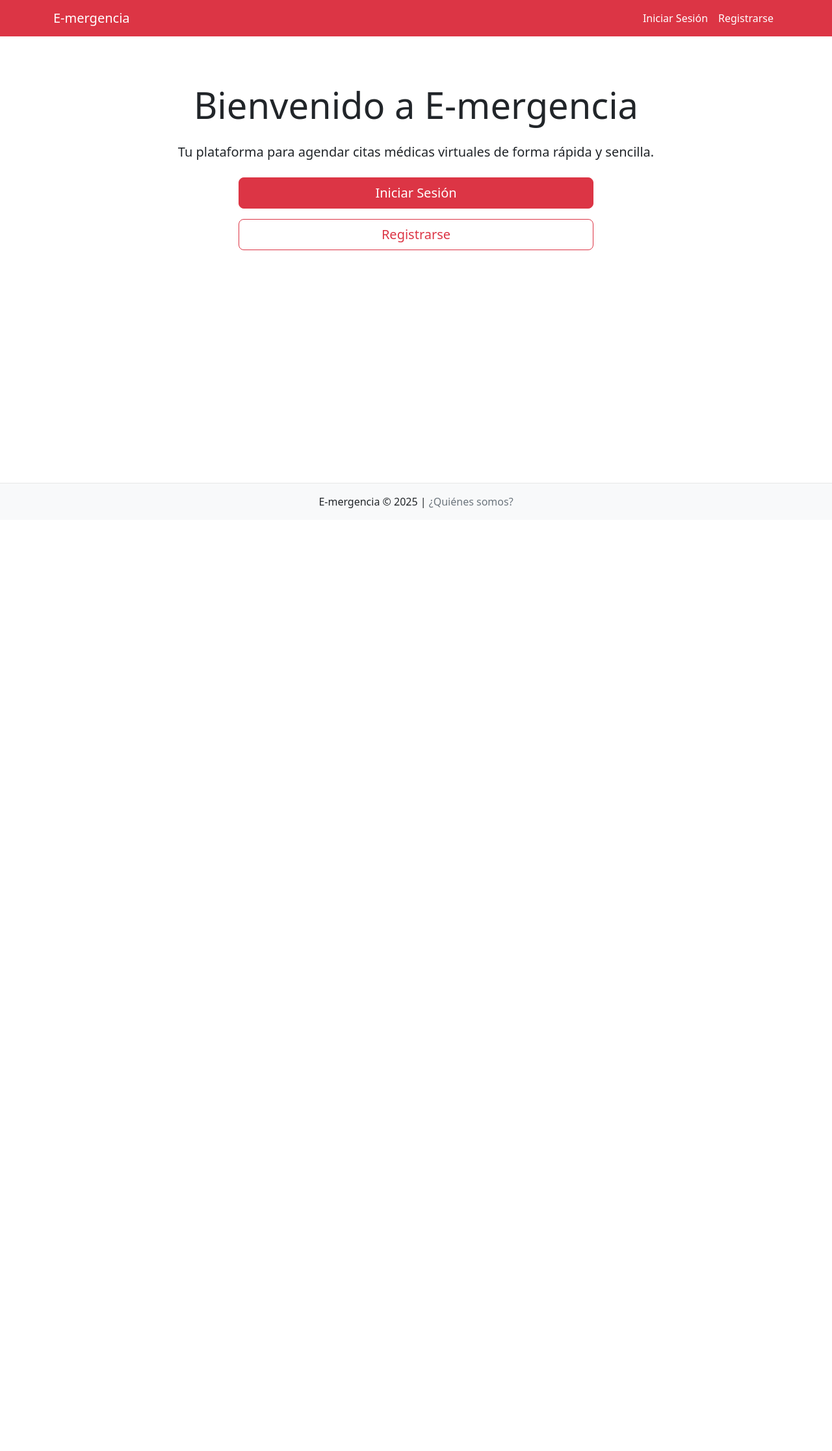
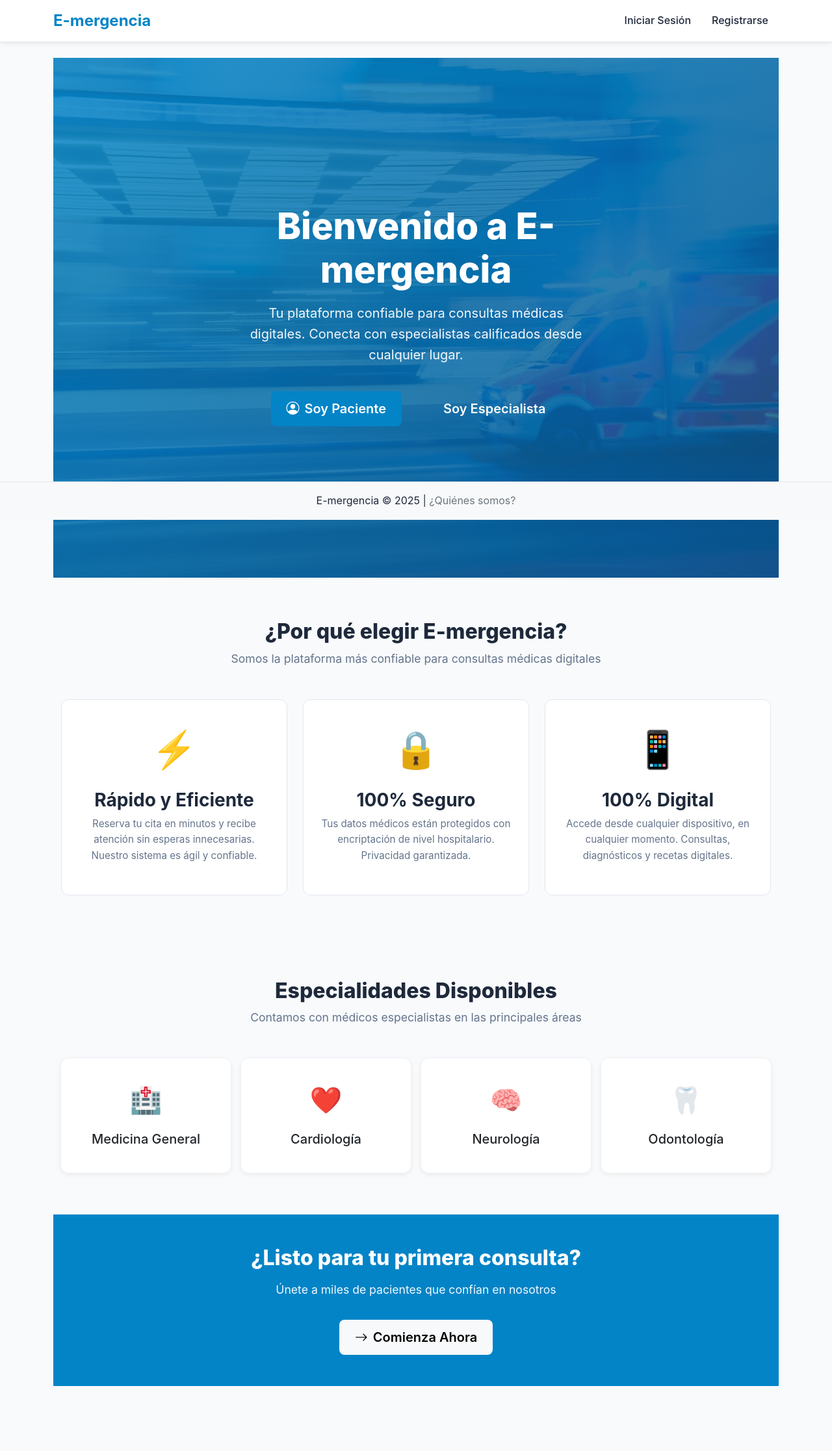
Before and after one commit to Fynnight/E-Mergencia, a Django app: page / in a window 1280 px wide. Shown: the whole page at 65% size. Before the commit the page ends 782 px from the top, so only its background shows below. Run offline with Django 5.2, Linux system fonts and the light colour scheme.

Commit message:
Corrección de error de deploy y mejoras de diseño

```diff
--- /dev/null
+++ b/webEmergencia/static/css/style.css
@@ -0,0 +1,542 @@
+/* ============================================
+   E-MERGENCIA - ESTILOS GLOBALES
+   Clean & Medical Design (Tipo Doctoralia)
+   ============================================ */
+
+/* Variables de Color */
+:root {
+    --primary-color: #0284c7;      /* Azul Médico */
+    --primary-hover: #0369a1;      /* Azul Médico (hover) */
+    --secondary-color: #64748b;    /* Gris acero */
+    --danger-color: #ef4444;       /* Rojo */
+    --success-color: #10b981;      /* Verde */
+    --warning-color: #f59e0b;      /* Naranja */
+    --light-bg: #f8fafc;           /* Fondo claro */
+    --card-bg: #ffffff;            /* Blanco */
+    --border-color: #e2e8f0;       /* Gris borde */
+    --text-primary: #1e293b;       /* Texto principal */
+    --text-secondary: #64748b;     /* Texto secundario */
+}
+
+/* Reset y Base */
+* {
+    margin: 0;
+    padding: 0;
+    box-sizing: border-box;
+}
+
+html, body {
+    font-family: -apple-system, BlinkMacSystemFont, 'Segoe UI', Roboto, 'Helvetica Neue', Arial, sans-serif;
+    background-color: var(--light-bg);
+    color: var(--text-primary);
+    line-height: 1.6;
+}
+
+/* ============================================
+   NAVBAR
+   ============================================ */
+
+.navbar-custom {
+    background-color: var(--card-bg) !important;
+    box-shadow: 0 2px 8px rgba(0, 0, 0, 0.08) !important;
+    border-bottom: 1px solid var(--border-color);
+}
+
+.navbar-custom .navbar-brand {
+    font-weight: 700;
+    font-size: 1.5rem;
+    color: var(--primary-color) !important;
+    transition: color 0.3s ease;
+}
+
+.navbar-custom .navbar-brand:hover {
+    color: var(--primary-hover) !important;
+}
+
+.navbar-custom .nav-link {
+    color: var(--text-primary) !important;
+    font-weight: 500;
+    transition: all 0.3s ease;
+    position: relative;
+    margin: 0 0.5rem;
+}
+
+.navbar-custom .nav-link:hover {
+    color: var(--primary-color) !important;
+}
+
+.navbar-custom .nav-link::after {
+    content: '';
+    position: absolute;
+    bottom: -2px;
+    left: 0;
+    width: 0;
+    height: 2px;
+    background-color: var(--primary-color);
+    transition: width 0.3s ease;
+}
+
+.navbar-custom .nav-link:hover::after {
+    width: 100%;
+}
+
+.navbar-toggler {
+    border-color: var(--border-color) !important;
+}
+
+.navbar-toggler:focus {
+    box-shadow: 0 0 0 0.25rem rgba(2, 132, 199, 0.25) !important;
+}
+
+/* Dropdown Menu */
+.dropdown-menu {
+    border: none;
+    box-shadow: 0 4px 12px rgba(0, 0, 0, 0.12);
+    padding: 0.5rem 0;
+}
+
+.dropdown-menu .dropdown-item {
+    color: var(--text-primary);
+    padding: 0.7rem 1.5rem;
+    transition: all 0.3s ease;
+    border-left: 3px solid transparent;
+}
+
+.dropdown-menu .dropdown-item:hover {
+    background-color: var(--light-bg);
+    color: var(--primary-color);
+    border-left-color: var(--primary-color);
+}
+
+.dropdown-menu .dropdown-divider {
+    margin: 0.5rem 0;
+    border-color: var(--border-color);
+}
+
+/* ============================================
+   FORMULARIOS
+   ============================================ */
+
+.form-control, .form-select {
+    border: 1.5px solid var(--border-color);
+    border-radius: 8px;
+    padding: 0.75rem 1rem;
+    font-size: 1rem;
+    transition: all 0.3s ease;
+    background-color: var(--card-bg);
+}
+
+.form-control:focus, .form-select:focus {
+    border-color: var(--primary-color);
+    box-shadow: 0 0 0 0.2rem rgba(2, 132, 199, 0.15);
+    background-color: var(--card-bg);
+}
+
+.form-control::placeholder {
+    color: var(--secondary-color);
+}
+
+.form-label {
+    font-weight: 600;
+    color: var(--text-primary);
+    margin-bottom: 0.5rem;
+}
+
+/* ============================================
+   BOTONES
+   ============================================ */
+
+.btn {
+    border-radius: 8px;
+    font-weight: 600;
+    padding: 0.75rem 1.5rem;
+    transition: all 0.3s ease;
+    border: none;
+    cursor: pointer;
+    text-decoration: none;
+    display: inline-flex;
+    align-items: center;
+    gap: 0.5rem;
+}
+
+.btn-primary {
+    background-color: var(--primary-color) !important;
+    color: white !important;
+}
+
+.btn-primary:hover {
+    background-color: var(--primary-hover) !important;
+    transform: translateY(-2px);
+    box-shadow: 0 4px 12px rgba(2, 132, 199, 0.3);
+}
+
+.btn-primary:active {
+    transform: translateY(0);
+}
+
+.btn-secondary {
+    background-color: var(--secondary-color) !important;
+    color: white !important;
+}
+
+.btn-secondary:hover {
+    background-color: #475569 !important;
+    transform: translateY(-2px);
+    box-shadow: 0 4px 12px rgba(100, 116, 139, 0.3);
+}
+
+.btn-danger {
+    background-color: var(--danger-color) !important;
+    color: white !important;
+}
+
+.btn-danger:hover {
+    background-color: #dc2626 !important;
+    transform: translateY(-2px);
+    box-shadow: 0 4px 12px rgba(239, 68, 68, 0.3);
+}
+
+.btn-success {
+    background-color: var(--success-color) !important;
+    color: white !important;
+}
+
+.btn-success:hover {
+    background-color: #059669 !important;
+    transform: translateY(-2px);
+    box-shadow: 0 4px 12px rgba(16, 185, 129, 0.3);
+}
+
+.btn-outline-primary {
+    border: 2px solid var(--primary-color) !important;
+    color: var(--primary-color) !important;
+    background-color: transparent !important;
+}
+
+.btn-outline-primary:hover {
+    background-color: var(--primary-color) !important;
+    color: white !important;
+}
+
+/* ============================================
+   MODALES
+   ============================================ */
+
+.modal-content {
+    border: none;
+    border-radius: 12px;
+    box-shadow: 0 10px 40px rgba(0, 0, 0, 0.15);
+}
+
+.modal-header {
+    background-color: var(--primary-color);
+    color: white;
+    border: none;
+    border-radius: 12px 12px 0 0;
+}
+
+.modal-header .btn-close {
+    filter: brightness(0) invert(1);
+    opacity: 0.7;
+}
+
+.modal-header .btn-close:hover {
+    opacity: 1;
+}
+
+.modal-title {
+    font-weight: 700;
+}
+
+.modal-footer {
+    border-top: 1px solid var(--border-color);
+    gap: 0.5rem;
+}
+
+/* ============================================
+   TARJETAS (CARDS)
+   ============================================ */
+
+.card {
+    border: 1px solid var(--border-color);
+    border-radius: 12px;
+    box-shadow: 0 2px 8px rgba(0, 0, 0, 0.06);
+    transition: all 0.3s ease;
+    background-color: var(--card-bg);
+}
+
+.card:hover {
+    box-shadow: 0 8px 24px rgba(0, 0, 0, 0.12);
+    transform: translateY(-4px);
+}
+
+.card-header {
+    background-color: transparent;
+    border-bottom: 1px solid var(--border-color);
+    font-weight: 700;
+    color: var(--text-primary);
+}
+
+.card-body {
+    padding: 1.5rem;
+}
+
+.card-title {
+    color: var(--text-primary);
+    font-weight: 700;
+    margin-bottom: 0.5rem;
+}
+
+.card-text {
+    color: var(--text-secondary);
+}
+
+/* ============================================
+   ALERTAS
+   ============================================ */
+
+.alert {
+    border: none;
+    border-radius: 8px;
+    border-left: 4px solid;
+}
+
+.alert-info {
+    background-color: #eff6ff;
+    color: #0c4a6e;
+    border-left-color: var(--primary-color);
+}
+
+.alert-success {
+    background-color: #f0fdf4;
+    color: #166534;
+    border-left-color: var(--success-color);
+}
+
+.alert-danger {
+    background-color: #fef2f2;
+    color: #7f1d1d;
+    border-left-color: var(--danger-color);
+}
+
+.alert-warning {
+    background-color: #fffbeb;
+    color: #92400e;
+    border-left-color: var(--warning-color);
+}
+
+/* ============================================
+   BADGES
+   ============================================ */
+
+.badge {
+    padding: 0.5rem 0.75rem;
+    border-radius: 6px;
+    font-weight: 600;
+    font-size: 0.85rem;
+}
+
+.badge.bg-primary {
+    background-color: var(--primary-color) !important;
+}
+
+.badge.bg-success {
+    background-color: var(--success-color) !important;
+}
+
+.badge.bg-danger {
+    background-color: var(--danger-color) !important;
+}
+
+.badge.bg-warning {
+    background-color: var(--warning-color) !important;
+    color: white;
+}
+
+/* ============================================
+   HERO SECTION
+   ============================================ */
+
+.hero {
+    position: relative;
+    min-height: 100vh;
+    display: flex;
+    align-items: center;
+    justify-content: center;
+    text-align: center;
+    color: white;
+    overflow: hidden;
+}
+
+.hero::before {
+    content: '';
+    position: absolute;
+    top: 0;
+    left: 0;
+    right: 0;
+    bottom: 0;
+    background: linear-gradient(135deg, rgba(2, 132, 199, 0.8), rgba(10, 84, 139, 0.8));
+    z-index: -1;
+}
+
+.hero-content {
+    position: relative;
+    z-index: 1;
+    max-width: 600px;
+    padding: 2rem;
+}
+
+.hero h1 {
+    font-size: 3.5rem;
+    font-weight: 800;
+    margin-bottom: 1rem;
+    line-height: 1.2;
+}
+
+.hero p {
+    font-size: 1.25rem;
+    margin-bottom: 2rem;
+    opacity: 0.95;
+}
+
+.hero .btn {
+    margin: 0.5rem;
+}
+
+/* ============================================
+   TARJETAS DE BENEFICIOS
+   ============================================ */
+
+.benefit-card {
+    text-align: center;
+    padding: 2rem 1.5rem;
+    border-radius: 12px;
+    background-color: var(--card-bg);
+    border: 1px solid var(--border-color);
+    transition: all 0.3s ease;
+    height: 100%;
+}
+
+.benefit-card:hover {
+    transform: translateY(-8px);
+    box-shadow: 0 12px 32px rgba(0, 0, 0, 0.12);
+    border-color: var(--primary-color);
+}
+
+.benefit-card .icon {
+    font-size: 3.5rem;
+    margin-bottom: 1rem;
+}
+
+.benefit-card h3 {
+    color: var(--text-primary);
+    font-weight: 700;
+    margin-bottom: 0.5rem;
+}
+
+.benefit-card p {
+    color: var(--text-secondary);
+    font-size: 0.95rem;
+}
+
+/* ============================================
+   TABLAS
+   ============================================ */
+
+.table {
+    border-collapse: collapse;
+}
+
+.table thead th {
+    background-color: var(--light-bg);
+    color: var(--text-primary);
+    font-weight: 700;
+    border-bottom: 2px solid var(--border-color);
+    padding: 1rem;
+}
+
+.table tbody td {
+    padding: 1rem;
+    border-bottom: 1px solid var(--border-color);
+}
+
+.table tbody tr:hover {
+    background-color: var(--light-bg);
+}
+
+/* ============================================
+   RESPONSIVE
+   ============================================ */
+
+@media (max-width: 768px) {
+    .hero h1 {
+        font-size: 2rem;
+    }
+
+    .hero p {
+        font-size: 1rem;
+    }
+
+    .btn {
+        padding: 0.6rem 1.2rem;
+        font-size: 0.9rem;
+    }
+
+    .navbar-custom .nav-link {
+        margin: 0.25rem 0;
+    }
+}
+
+@media (max-width: 576px) {
+    .hero {
+        min-height: 60vh;
+    }
+
+    .hero-content {
+        padding: 1rem;
+    }
+
+    .hero h1 {
+        font-size: 1.75rem;
+    }
+
+    .hero p {
+        font-size: 0.9rem;
+    }
+}
+
+/* ============================================
+   UTILIDADES
+   ============================================ */
+
+.text-primary {
+    color: var(--primary-color) !important;
+}
+
+.text-secondary {
+    color: var(--text-secondary) !important;
+}
+
+.text-danger {
+    color: var(--danger-color) !important;
+}
+
+.bg-light {
+    background-color: var(--light-bg) !important;
+}
+
+.shadow-sm {
+    box-shadow: 0 2px 8px rgba(0, 0, 0, 0.08) !important;
+}
+
+.shadow-md {
+    box-shadow: 0 4px 12px rgba(0, 0, 0, 0.12) !important;
+}
+
+.rounded-lg {
+    border-radius: 8px;
+}
+
+.rounded-xl {
+    border-radius: 12px;
+}
--- a/webEmergencia/templates/webEmergencia/base.html
+++ b/webEmergencia/templates/webEmergencia/base.html
@@ -6,26 +6,19 @@
     <title>E-mergencia - {% block title %}{% endblock %}</title>
     <link href="https://cdn.jsdelivr.net/npm/bootstrap@5.3.0/dist/css/bootstrap.min.css" rel="stylesheet">
     <link href="https://cdn.jsdelivr.net/npm/bootstrap-icons@1.11.1/font/bootstrap-icons.css" rel="stylesheet">
+    {% load static %}
+    <link href="{% static 'css/style.css' %}" rel="stylesheet">
 </head>
 <body>
     <style>
-        .navbar-custom {
-            background-color: #dc3545 !important;
-        }
-        .navbar-custom .navbar-brand,
-        .navbar-custom .nav-link {
-            color: white !important;
-        }
-        .navbar-custom .nav-link:hover {
-            color: rgba(255,255,255,0.8) !important;
-        }
+        /* Estilos del dropdown menu personalizados */
         .dropdown-menu {
             padding: 1rem;
             min-width: 250px;
         }
         .dropdown-menu .welcome-text {
             font-size: 1.1rem;
-            color: #dc3545;
+            color: #0284c7;
             font-weight: 500;
             text-align: center;
             margin-bottom: 0.5rem;
@@ -42,8 +35,8 @@
             margin-bottom: 0.25rem;
         }
         .dropdown-menu .dropdown-item:hover {
-            background-color: #f8d7da;
-            color: #dc3545;
+            background-color: #eff6ff;
+            color: #0284c7;
         }
         .dropdown-menu .dropdown-item.disabled {
             color: #6c757d;
--- a/webEmergencia/templates/webEmergencia/index.html
+++ b/webEmergencia/templates/webEmergencia/index.html
@@ -1,24 +1,125 @@
 {% extends 'webEmergencia/base.html' %}
+{% load static %}
 
 {% block title %}Inicio{% endblock %}
 
 {% block content %}
-<div class="text-center py-5">
-    <h1 class="display-4 mb-4">Bienvenido a E-mergencia</h1>
-    <p class="lead mb-4">Tu plataforma para agendar citas médicas virtuales de forma rápida y sencilla.</p>
-    {% if not request.session.user_rut %}
-    <div class="row justify-content-center">
-        <div class="col-md-6">
-            <div class="d-grid gap-3">
-                <button class="btn btn-danger btn-lg" data-bs-toggle="modal" data-bs-target="#loginModal">Iniciar Sesión</button>
-                <button class="btn btn-outline-danger btn-lg" data-bs-toggle="modal" data-bs-target="#registerModal">Registrarse</button>
+
+<!-- Hero Section -->
+<div class="hero" style="background-image: linear-gradient(135deg, rgba(2, 132, 199, 0.85), rgba(10, 84, 139, 0.85)), url('{% static 'img/fondo_home.jpg' %}'); background-size: cover; background-position: center;">
+    <div class="hero-content">
+        <h1>Bienvenido a E-mergencia</h1>
+        <p>Tu plataforma confiable para consultas médicas digitales. Conecta con especialistas calificados desde cualquier lugar.</p>
+
+        <div style="display: flex; gap: 1rem; justify-content: center; flex-wrap: wrap;">
+            {% if request.session.user_rut %}
+                <a href="{% url 'agendar_nueva_cita' %}" class="btn btn-primary btn-lg">
+                    <i class="bi bi-calendar-plus"></i> Agendar Cita
+                </a>
+            {% else %}
+                <button class="btn btn-primary btn-lg" data-bs-toggle="modal" data-bs-target="#loginModal">
+                    <i class="bi bi-person-circle"></i> Soy Paciente
+                </button>
+                <button class="btn btn-outline-light btn-lg" data-bs-toggle="modal" data-bs-target="#loginModal">
+                    <i class="bi bi-stethoscope"></i> Soy Especialista
+                </button>
+            {% endif %}
+        </div>
+    </div>
+</div>
+
+<!-- Tarjetas de Beneficios -->
+<section style="padding: 4rem 0; background-color: #f8fafc;">
+    <div class="container">
+        <div style="text-align: center; margin-bottom: 3rem;">
+            <h2 style="color: #1e293b; font-weight: 800; margin-bottom: 0.5rem;">¿Por qué elegir E-mergencia?</h2>
+            <p style="color: #64748b; font-size: 1.1rem;">Somos la plataforma más confiable para consultas médicas digitales</p>
+        </div>
+
+        <div class="row g-4">
+            <!-- Beneficio 1 -->
+            <div class="col-md-4">
+                <div class="benefit-card">
+                    <div class="icon">⚡</div>
+                    <h3>Rápido y Eficiente</h3>
+                    <p>Reserva tu cita en minutos y recibe atención sin esperas innecesarias. Nuestro sistema es ágil y confiable.</p>
+                </div>
+            </div>
+
+            <!-- Beneficio 2 -->
+            <div class="col-md-4">
+                <div class="benefit-card">
+                    <div class="icon">🔒</div>
+                    <h3>100% Seguro</h3>
+                    <p>Tus datos médicos están protegidos con encriptación de nivel hospitalario. Privacidad garantizada.</p>
+                </div>
+            </div>
+
+            <!-- Beneficio 3 -->
+            <div class="col-md-4">
+                <div class="benefit-card">
+                    <div class="icon">📱</div>
+                    <h3>100% Digital</h3>
+                    <p>Accede desde cualquier dispositivo, en cualquier momento. Consultas, diagnósticos y recetas digitales.</p>
+                </div>
             </div>
         </div>
     </div>
-    {% else %}
-    <div class="alert alert-info">
-        <p class="mb-0">Usa las opciones del menú "Mi Cuenta" en la barra de navegación para acceder a todas las funciones.</p>
+</section>
+
+<!-- Sección Adicional: Especialidades -->
+<section style="padding: 4rem 0;">
+    <div class="container">
+        <div style="text-align: center; margin-bottom: 3rem;">
+            <h2 style="color: #1e293b; font-weight: 800; margin-bottom: 0.5rem;">Especialidades Disponibles</h2>
+            <p style="color: #64748b; font-size: 1.1rem;">Contamos con médicos especialistas en las principales áreas</p>
+        </div>
+
+        <div class="row g-3">
+            <div class="col-md-3 col-sm-6">
+                <div class="card text-center border-0 shadow-sm" style="padding: 2rem;">
+                    <div style="font-size: 2.5rem; margin-bottom: 1rem;">🏥</div>
+                    <h5>Medicina General</h5>
+                </div>
+            </div>
+            <div class="col-md-3 col-sm-6">
+                <div class="card text-center border-0 shadow-sm" style="padding: 2rem;">
+                    <div style="font-size: 2.5rem; margin-bottom: 1rem;">❤️</div>
+                    <h5>Cardiología</h5>
+                </div>
+            </div>
+            <div class="col-md-3 col-sm-6">
+                <div class="card text-center border-0 shadow-sm" style="padding: 2rem;">
+                    <div style="font-size: 2.5rem; margin-bottom: 1rem;">🧠</div>
+                    <h5>Neurología</h5>
+                </div>
+            </div>
+            <div class="col-md-3 col-sm-6">
+                <div class="card text-center border-0 shadow-sm" style="padding: 2rem;">
+                    <div style="font-size: 2.5rem; margin-bottom: 1rem;">🦷</div>
+                    <h5>Odontología</h5>
+                </div>
+            </div>
+        </div>
     </div>
-    {% endif %}
-</div>
+</section>
+
+<!-- CTA Final -->
+<section style="padding: 3rem 0; background-color: #0284c7; color: white; text-align: center;">
+    <div class="container">
+        <h2 style="font-weight: 800; margin-bottom: 1rem;">¿Listo para tu primera consulta?</h2>
+        <p style="font-size: 1.1rem; margin-bottom: 2rem; opacity: 0.95;">Únete a miles de pacientes que confían en nosotros</p>
+
+        {% if not request.session.user_rut %}
+            <button class="btn btn-light btn-lg" data-bs-toggle="modal" data-bs-target="#loginModal">
+                <i class="bi bi-arrow-right"></i> Comienza Ahora
+            </button>
+        {% else %}
+            <a href="{% url 'agendar_nueva_cita' %}" class="btn btn-light btn-lg">
+                <i class="bi bi-arrow-right"></i> Agendar Cita
+            </a>
+        {% endif %}
+    </div>
+</section>
+
 {% endblock %}
```
Also changed, not shown: webEmergencia/static/img/fondo_home.jpg (added).
